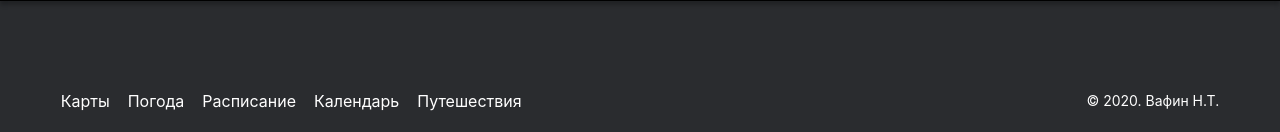
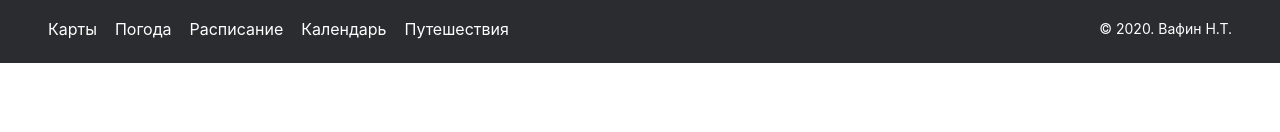
Before and after one commit to NikDru/russian-travel, a plain HTML site: page index.html in a window 1280 px wide. Shown: the part 6533-6665 px from the top of the page. After the commit the page ends 6596 px from the top, so only its background shows below. Drawn offline with Linux system fonts and the light colour scheme.

Commit message:
sprint_3_view_ready

```diff
--- a/blocks/cover/cover.css
+++ b/blocks/cover/cover.css
@@ -4,7 +4,7 @@
   width: 92.5%;
 }
 
-@media screen and (max-width: 1280px) {
+@media screen and (max-width: 1279px) {
   .cover {
     width: 100%;
   }
--- a/blocks/footer/footer.css
+++ b/blocks/footer/footer.css
@@ -1,13 +1,20 @@
 .footer {
-  margin: 0 auto 0 calc((100% - 90.5%)/2);
+  margin: 0 auto;
   padding: 0 0 24px;
   width: 90.5%;
   display: flex;
   justify-content: space-between;
 }
 
+@media screen and (min-width: 1280px) {
+  .footer {
+    width: 92.5%;
+  }
+}
+
 @media screen and (max-width: 767px) {
   .footer {
+    margin: 0 auto 0 calc((100% - 90.5%)/2);
     width: max-content;
     flex-flow: column;
     gap: 48px;
--- a/blocks/place/__title/place__title.css
+++ b/blocks/place/__title/place__title.css
@@ -7,7 +7,7 @@
   line-height: 76px;
 }
 
-@media screen and (max-width: 1024px) {
+@media screen and (max-width: 1023px) {
   .place__title {
   font-size: 42px;
   line-height: 46px;
```
